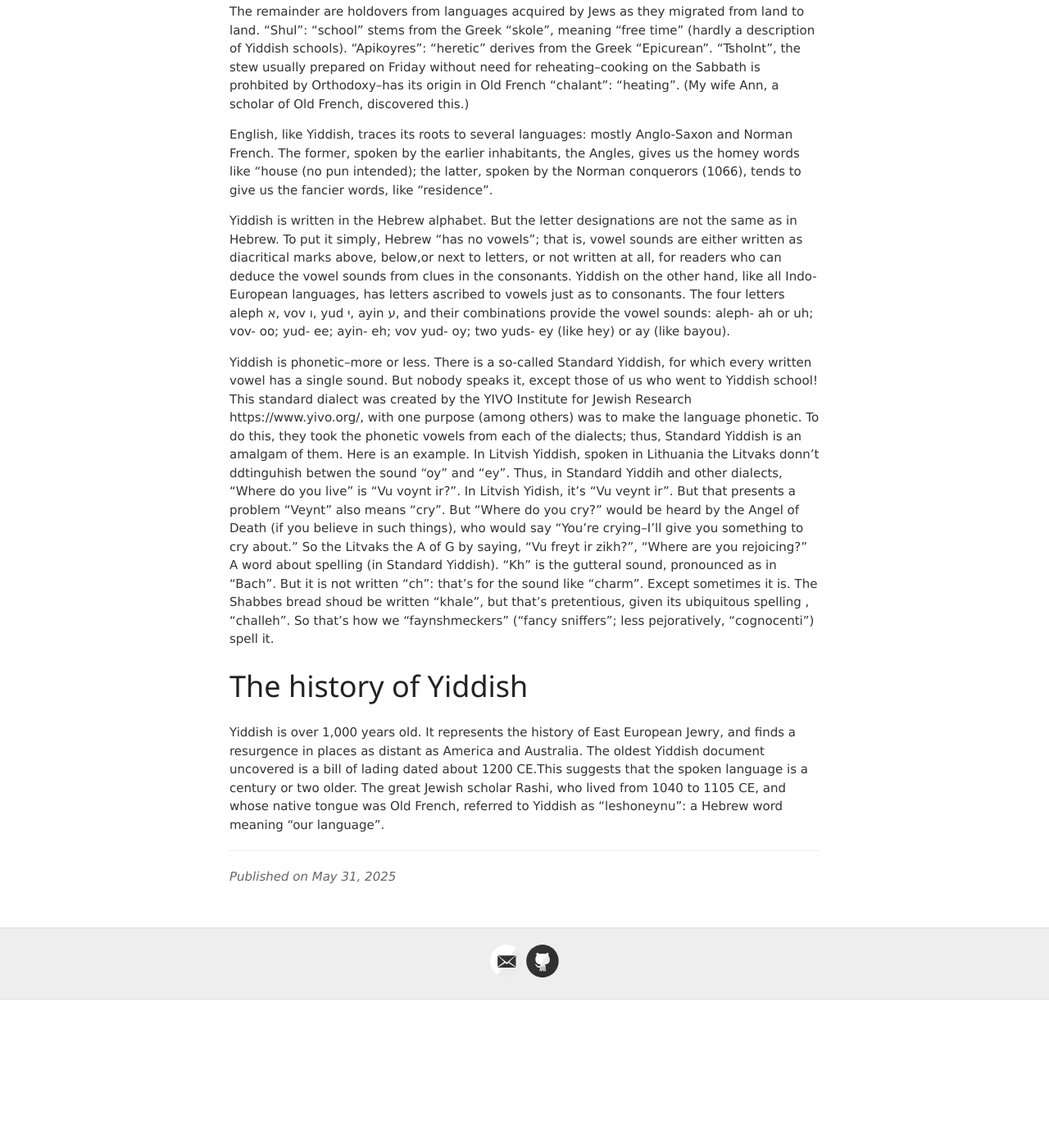
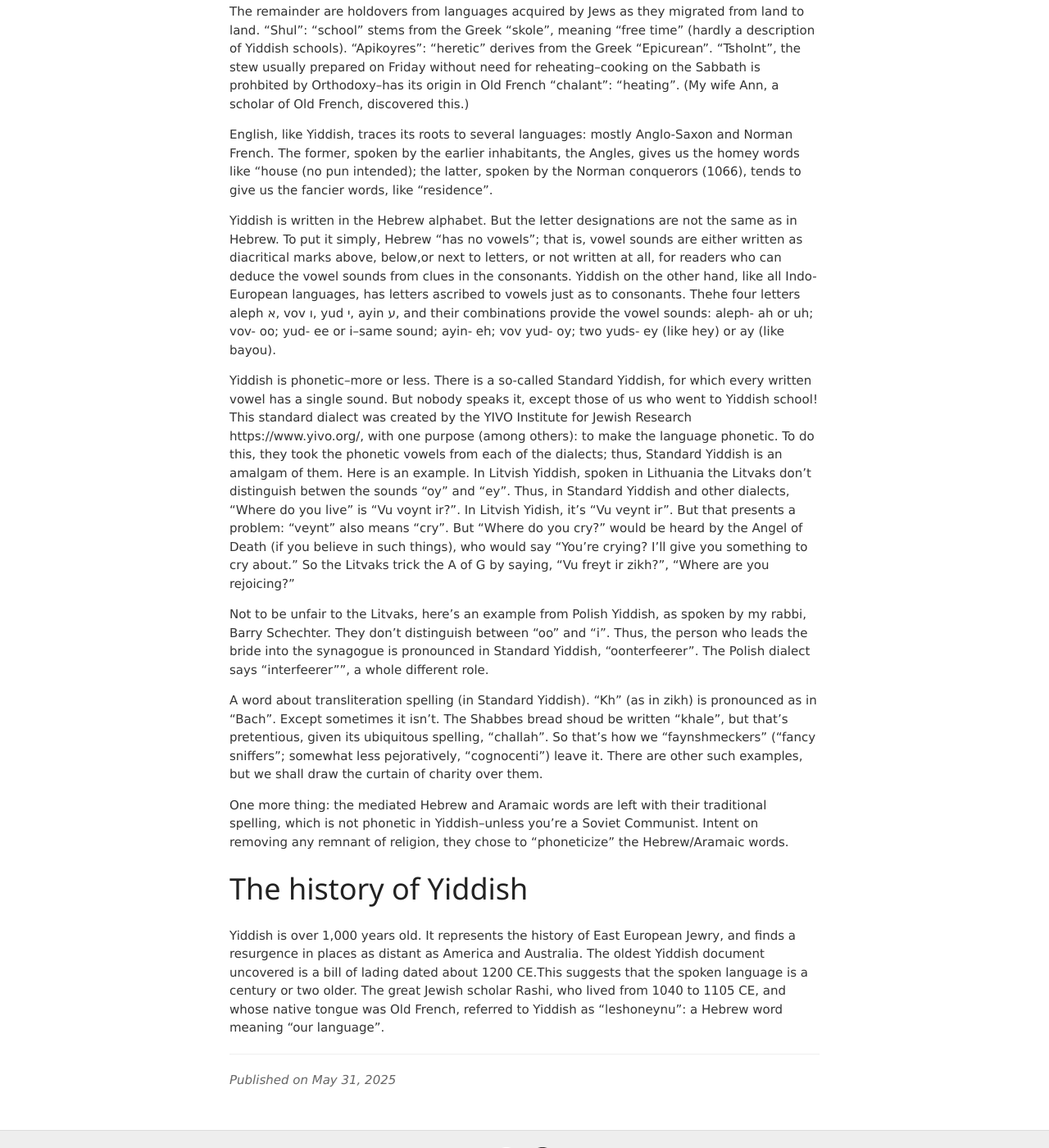
Before and after one commit to jvmallow/jvmallow.github.io, a Jekyll site: the page built from _posts/2025-05-31-Yiddish.md, in a window 1280 px wide and 1400 px high, scrolled down 1060 px. Shown: the whole window at 82% size. Built offline with Jekyll 4.4.1, drawn with Linux system fonts in a browser that asks for light colours; a script that is not in the unit is left out; before the commit the page ends 2279 px from its top, so only the background shows below that.

Commit message:
Update 2025-05-31-Yiddish.md

```diff
--- a/_posts/2025-05-31-Yiddish.md
+++ b/_posts/2025-05-31-Yiddish.md
@@ -21,9 +21,17 @@ The remainder are holdovers from languages acquired by Jews as they migrated fro
 
 English, like Yiddish, traces its roots to several languages: mostly Anglo-Saxon and Norman French. The former, spoken by the earlier inhabitants, the  Angles, gives us the homey words like "house (no pun intended); the latter, spoken by the Norman conquerors (1066), tends to give us the fancier words, like "residence".
 
-Yiddish is written in the Hebrew alphabet. But the letter designations are not the same as in Hebrew. To put it simply, Hebrew  "has no vowels"; that is, vowel sounds are either written as diacritical marks above, below,or next to letters, or not written at all, for readers who can deduce the vowel sounds from clues in the consonants.  Yiddish on the other hand, like all Indo-European languages, has letters ascribed to vowels just as to consonants. The four letters aleph א, vov ו, yud י, ayin ע, and their combinations provide the vowel sounds: aleph- ah or uh; vov- oo; yud- ee; ayin- eh; vov yud- oy; two yuds- ey (like hey) or ay (like bayou).
+Yiddish is written in the Hebrew alphabet. But the letter designations are not the same as in Hebrew. To put it simply, Hebrew  "has no vowels"; that is, vowel sounds are either written as diacritical marks above, below,or next to letters, or not written at all, for readers who can deduce the vowel sounds from clues in the consonants.  Yiddish on the other hand, like all Indo-European languages, has letters ascribed to vowels just as to consonants. Thehe four letters aleph א, vov ו, yud י, ayin ע, and their combinations provide the vowel sounds: aleph- ah or uh; vov- oo; yud- ee or i--same sound; ayin- eh; vov yud- oy; two yuds- ey (like hey) or ay (like bayou).
 
-Yiddish is phonetic--more or less. There is a so-called Standard Yiddish, for which every written vowel has a single sound. But nobody speaks it, except those of us who went to Yiddish school! This standard dialect was created by the YIVO Institute for Jewish Research https://www.yivo.org/, with one purpose (among others) was to make the language phonetic. To do this, they took the phonetic vowels from each of the dialects; thus, Standard Yiddish is an amalgam of them.  Here is an example. In Litvish Yiddish, spoken in Lithuania the Litvaks donn't ddtinguhish betwen the sound "oy" and "ey". Thus, in Standard Yiddih and other dialects, "Where do you live" is "Vu voynt ir?".  In Litvish Yidish, it's "Vu veynt ir". But that presents a problem "Veynt" also means "cry". But "Where do you cry?" would be heard by the Angel of Death (if you believe in such things), who would say "You're crying--I'll give you something to cry about." So the Litvaks the A of G by saying, "Vu freyt ir zikh?", "Where are you rejoicing?"  A word about spelling (in Standard Yiddish). "Kh" is the gutteral sound, pronounced as in "Bach". But it is not written "ch": that's for the sound like  "charm". Except sometimes it is. The Shabbes bread shoud be written "khale", but that's pretentious, given its ubiquitous spelling , "challeh". So that's how we "faynshmeckers" ("fancy sniffers"; less pejoratively, "cognocenti") spell it.
+Yiddish is phonetic--more or less. There is a so-called Standard Yiddish, for which every written vowel has a single sound. But nobody speaks it, except those of us who went to Yiddish school! This standard dialect was created by the YIVO Institute for Jewish Research https://www.yivo.org/, with one purpose (among others): to make the language phonetic. To do this, they took the phonetic vowels from each of the dialects; thus, Standard Yiddish is an amalgam of them.  Here is an example. In Litvish Yiddish, spoken in Lithuania the Litvaks don't distinguish betwen the sounds "oy" and "ey". Thus, in Standard Yiddish and other dialects, "Where do you live" is "Vu voynt ir?".  In Litvish Yidish, it's "Vu veynt ir". But that presents a problem: "veynt" also means "cry". But "Where do you cry?" would be heard by the Angel of Death (if you believe in such things), who would say "You're crying? I'll give you something to cry about." So the Litvaks trick the A of G by saying, "Vu freyt ir zikh?", "Where are you rejoicing?"
+
+Not to be unfair to the Litvaks, here's an example from Polish Yiddish, as spoken by my rabbi, Barry Schechter. They don't distinguish between "oo" and "i". Thus, the person who leads the bride into the synagogue is pronounced in Standard Yiddish, "oonterfeerer". The Polish dialect says "interfeerer"", a whole different role.
+
+A word about transliteration spelling (in Standard Yiddish). "Kh" (as in zikh) is pronounced as in "Bach". Except sometimes it isn't. The Shabbes bread shoud be written "khale", but that's pretentious, given its ubiquitous spelling, "challah". So that's how we "faynshmeckers" ("fancy sniffers"; somewhat less pejoratively, "cognocenti") leave it.  There are other such examples, but we shall draw the curtain of charity over them.
+
+
+
+One more thing: the mediated Hebrew and Aramaic words are left with their traditional spelling, which is not phonetic in Yiddish--unless you're a Soviet Communist. Intent on removing any remnant of religion, they chose to "phoneticize" the Hebrew/Aramaic words.
 
 # The history of Yiddish
 Yiddish is over 1,000 years old. It represents the history of East European Jewry, and finds a resurgence in places as distant as America and Australia. The oldest Yiddish document uncovered is a bill of lading dated about 1200 CE.This suggests that the spoken language is a century or two older. The great Jewish scholar Rashi, who lived from 1040 to 1105 CE, and whose native tongue was Old French, referred to Yiddish as "leshoneynu": a Hebrew word meaning "our language".
```
